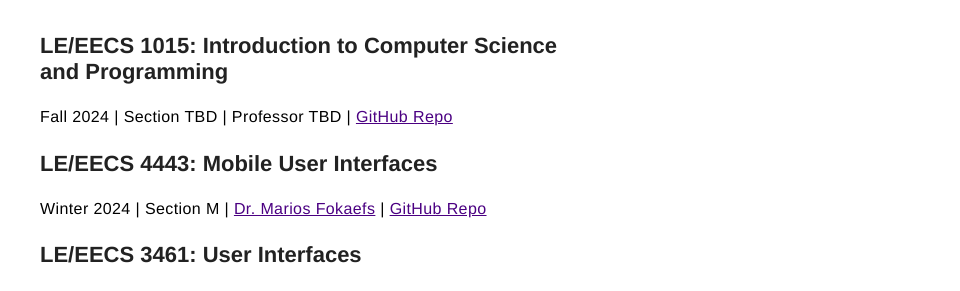
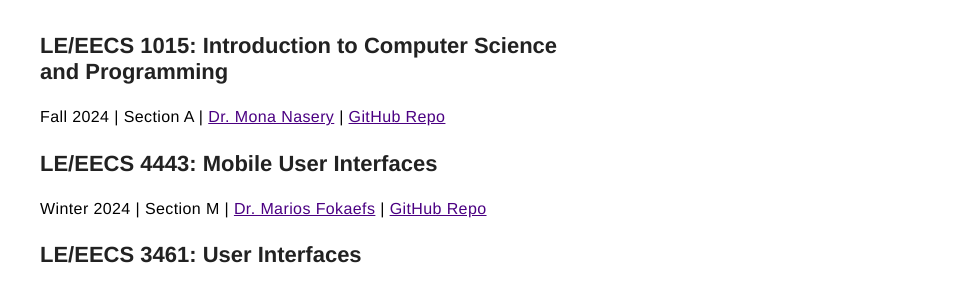
Before and after one commit to stoyonaga/stoyonaga.github.io, a Jekyll site: the page built from teaching.html, in a window 1280 px wide. Shown: the part 505-796 px from the top of the page, without its empty margins (320-1280 px from the left). Built offline with Jekyll 4.4.1, drawn with Linux system fonts in a browser that asks for light colours; nearby versions of some CDN libraries.

Commit message:
updated teaching section with new information

```diff
--- a/teaching.html
+++ b/teaching.html
@@ -5,7 +5,7 @@ title: Teaching
 <h1>York University</h1>
 
 <h2>LE/EECS 1015: Introduction to Computer Science and Programming</h2>
-<p><strong>Fall 2024 | Section TBD | Professor TBD | <a href = "https://github.com/Shogz-Labs/EECS1015_F24_Assets" target = "_blank">GitHub Repo</a></strong></p>
+<p><strong>Fall 2024 | Section A | <a href = "https://lassonde.yorku.ca/users/monan" target = "_blank">Dr. Mona Nasery</a> | <a href = "https://github.com/Shogz-Labs/EECS1015_F24_Assets" target = "_blank">GitHub Repo</a></strong></p>
 
 <h2>LE/EECS 4443: Mobile User Interfaces</h2>
 <p><strong>Winter 2024 | Section M | <a href = "https://lassonde.yorku.ca/users/mfokaefs" target = "_blank">Dr. Marios Fokaefs</a> | <a href = "https://github.com/Shogz-Labs/EECS4443_W24_Assets" target = "_blank">GitHub Repo</a></strong></p>
```
Also changed, not shown: 2 other files.
